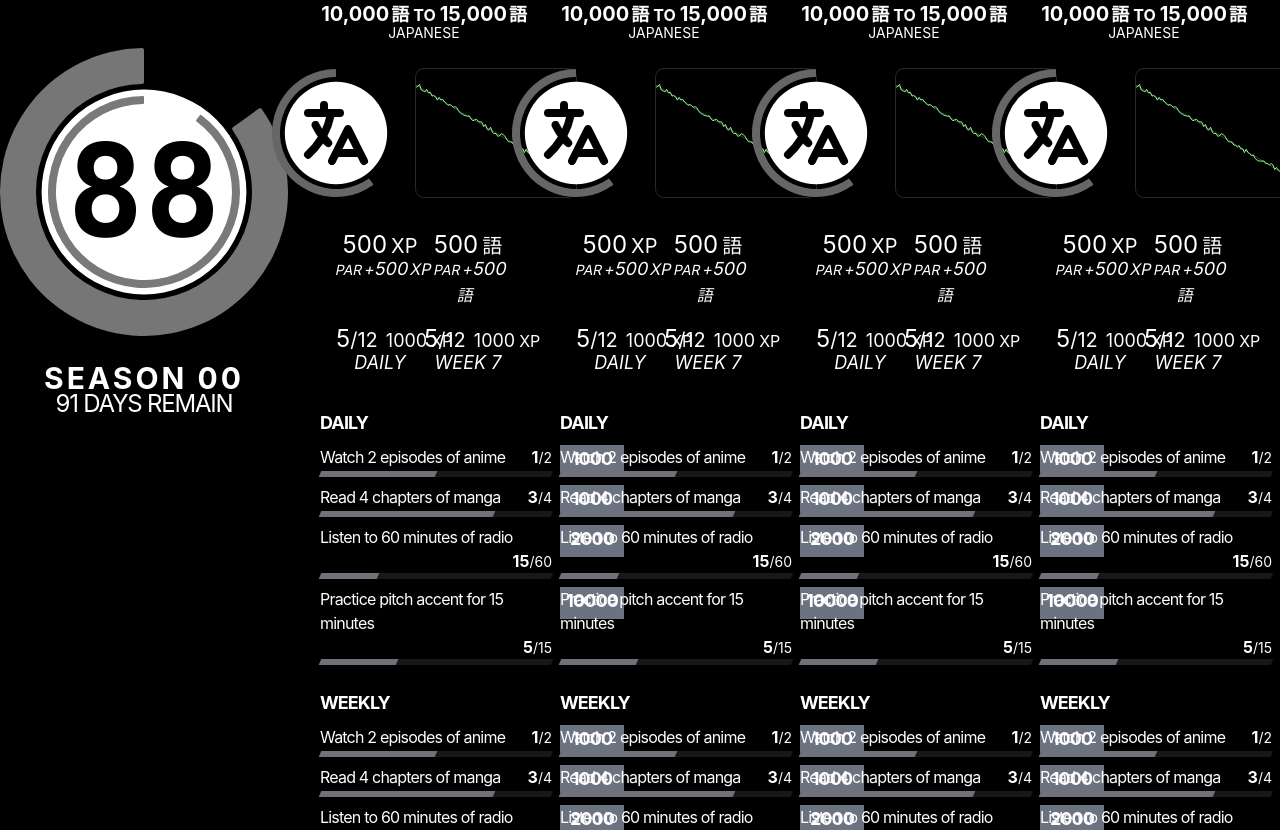
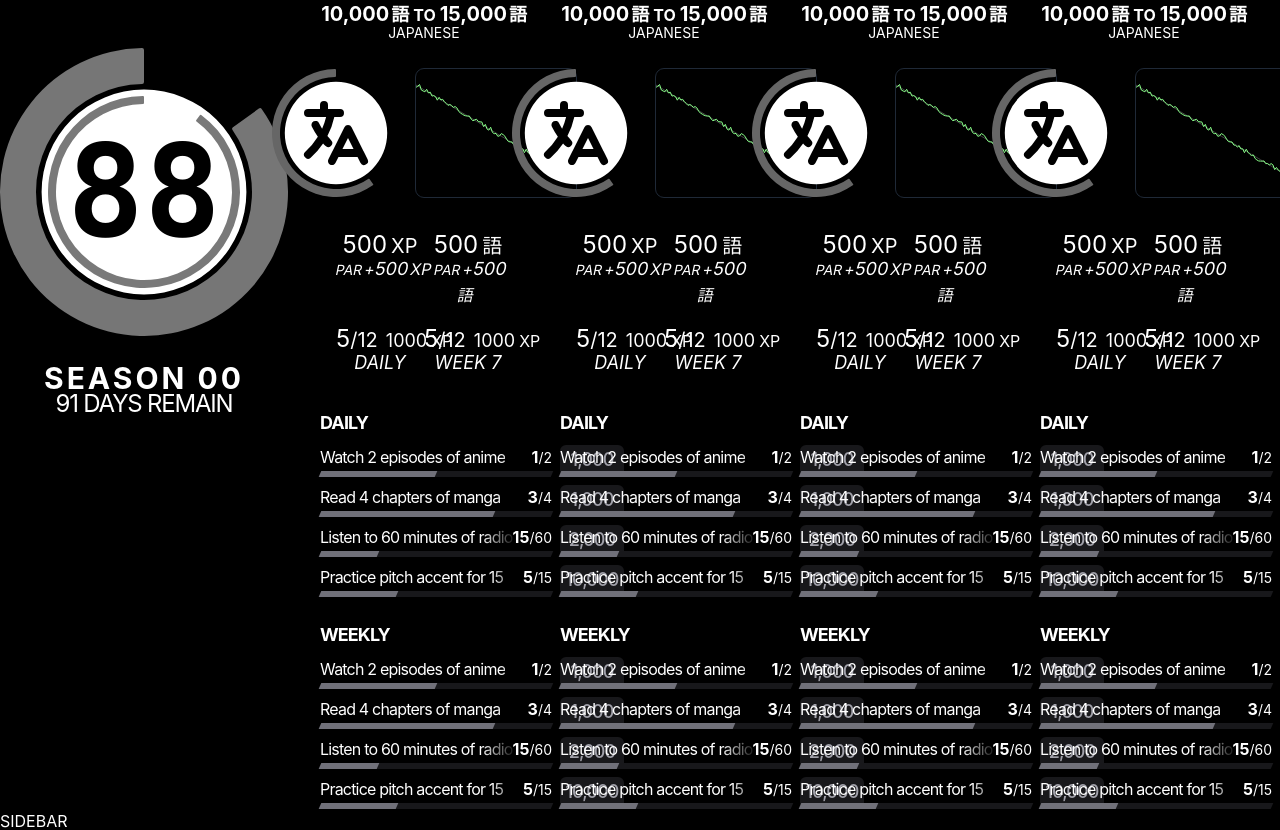
Before and after one commit to everalert/habits-battlepass, a Next.js app: page / in a window 1280 px wide. Shown: the top 830 px of the page. Built offline with nearby package versions, Linux system fonts and the light colour scheme.

Commit message:
styling pass on TaskChallenge.module

```diff
--- a/src/modules/task/TaskChallenge.module.js
+++ b/src/modules/task/TaskChallenge.module.js
@@ -2,15 +2,15 @@ export default function TaskChallenge(props) {
 	const progress = props.over/props.under*100;
 	return (
 		<div className="clear-both flex flex-row-reverse gap-x-2">
-			<div className="text-lg font-bold text-center tracking-tighter block w-16 h-8 bg-gray-500 shrink-0">{props.reward}</div>
-			<div className="flex-grow">
-				<span className="tracking-tighter float-left">{props.label}</span>
-				<span className="text-sm float-right">
+			<div className="text-lg font-medium text-zinc-400 bg-zinc-900 rounded-md text-center tracking-tighter w-16 h-8 pt-[0.08rem] shrink-0">{props.reward.toLocaleString(undefined)}</div>
+			<div className="flex-grow relative">
+				<span className="tracking-tighter block float-left h-6 overflow-hidden">{props.label}</span>
+				<span className="text-sm absolute top-0 right-0 pl-8 bg-gradient-to-r from-transparent via-black to-black">
 					<span className="text-base font-bold">{props.over}</span>
 					<span>/</span>
 					<span>{props.under}</span>
 				</span>
-				<div className="bg-zinc-900 clear-left w-full mt-[1.625rem] h-1.5 -skew-x-[24deg] overflow-hidden">
+				<div className="bg-zinc-900 w-full mt-[1.625rem] h-1.5 -skew-x-[24deg] overflow-hidden relative">
 					<div
 						className='bg-zinc-500 w-full h-full absolute'
 						style={{left:`${-100+progress}%`}}></div>
```
